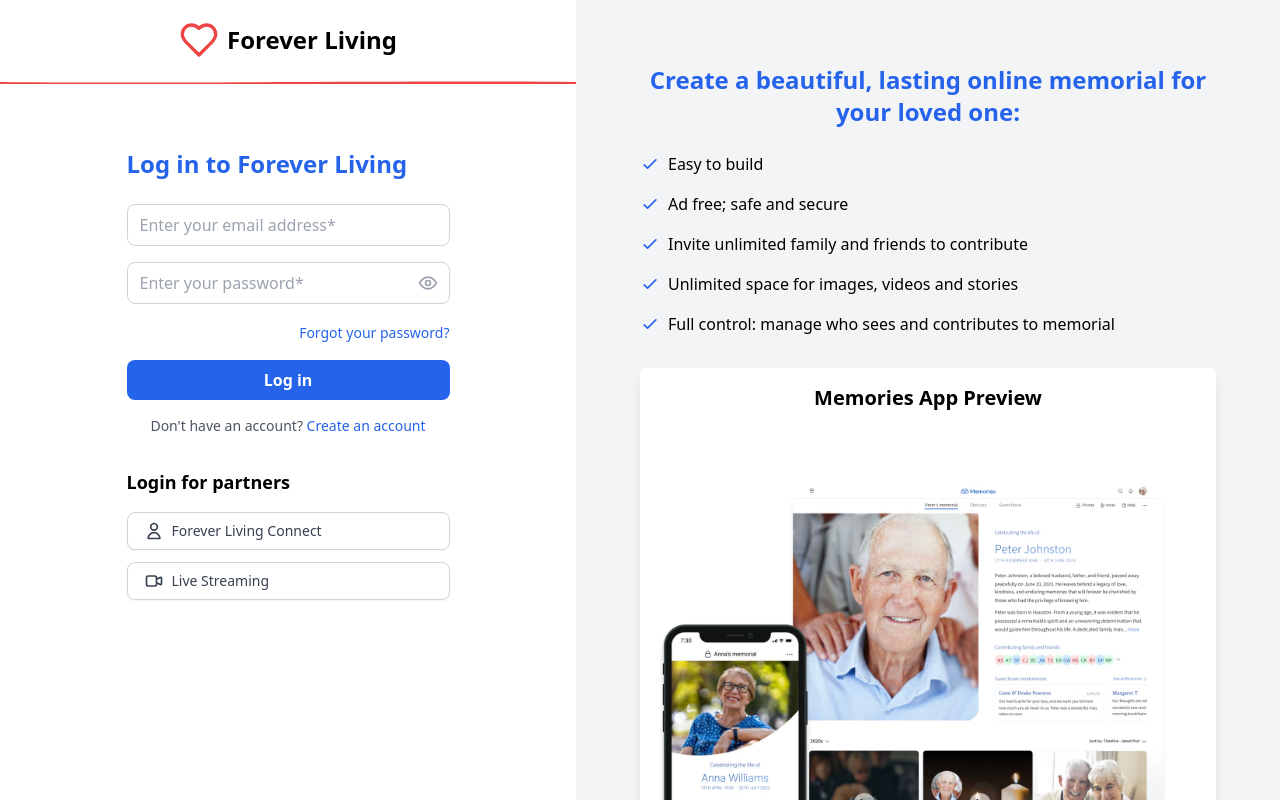
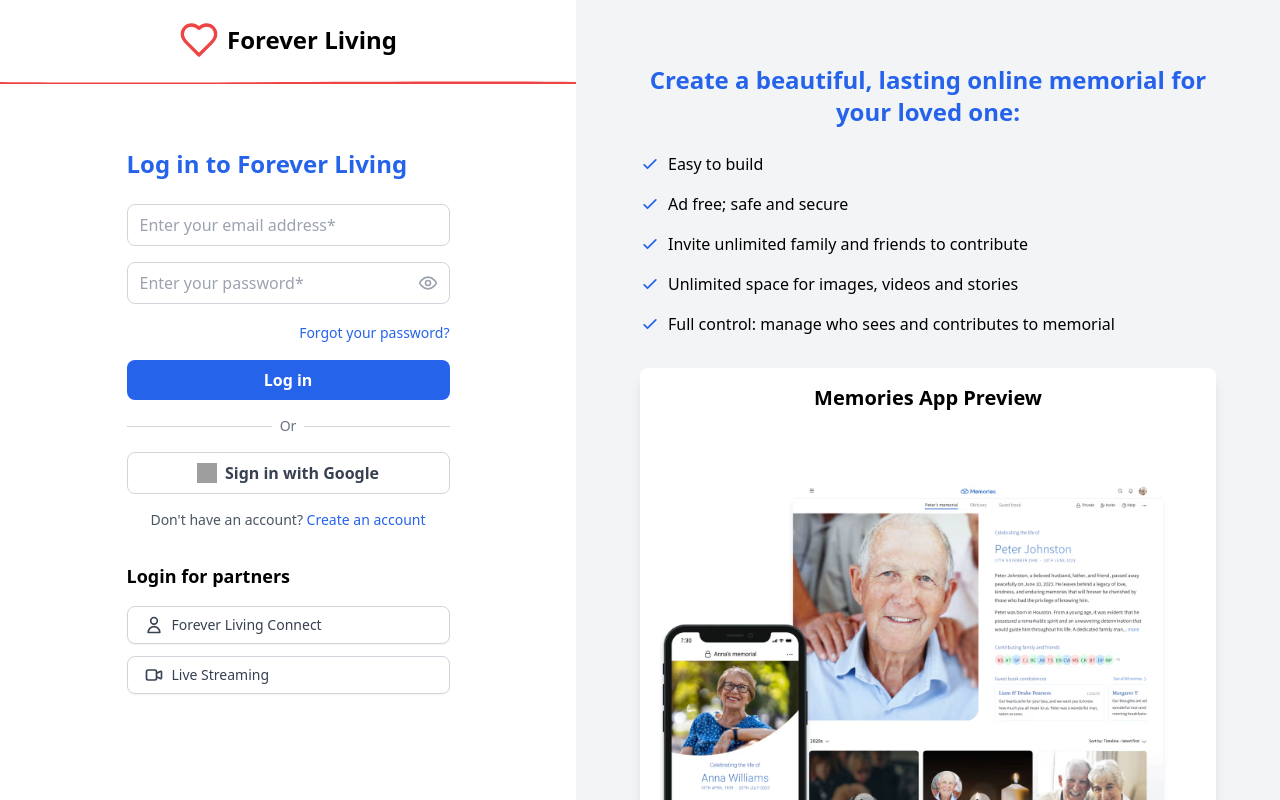
Before and after one commit to stevejford/foreverliving-new, a React (Vite) app: page /login in a window 1280 px wide. Shown: the top 800 px of the page. Built offline with nearby package versions, Linux system fonts and the light colour scheme; no server answers; grey boxes are pictures that could not be loaded.

Commit message:
Remove header from all pages except landing page, add Google sign-in to login page

```diff
--- a/src/components/Header.tsx
+++ b/src/components/Header.tsx
@@ -1,5 +1,5 @@
 import React, { useState, useEffect } from 'react';
-import { Link as RouterLink, useLocation } from 'react-router-dom';
+import { Link as RouterLink, useLocation, useNavigate } from 'react-router-dom';
 import { Heart, LogIn, Menu, X } from 'lucide-react';
 import { useAuth } from '../contexts/AuthContext';
 
@@ -8,6 +8,7 @@ const Header: React.FC = () => {
   const [isMenuOpen, setIsMenuOpen] = useState(false);
   const { currentUser, logout } = useAuth();
   const location = useLocation();
+  const navigate = useNavigate();
 
   useEffect(() => {
     const handleScroll = () => {
@@ -29,16 +30,15 @@ const Header: React.FC = () => {
   const handleLogout = async () => {
     try {
       await logout();
+      navigate('/'); // Redirect to home page after logout
     } catch (error) {
       console.error('Failed to log out', error);
     }
   };
 
-  // Updated condition to check for login page
-  const isLoginPage = location.pathname === '/login' || location.pathname === '/login2';
-
-  if (isLoginPage) {
-    return null; // Don't render the header on login pages
+  // Only render the header on the landing page
+  if (location.pathname !== '/') {
+    return null;
   }
 
   return (
--- a/src/contexts/AuthContext.tsx
+++ b/src/contexts/AuthContext.tsx
@@ -1,28 +1,51 @@
 import React, { createContext, useContext, useState, useEffect } from 'react';
-import { auth } from '../firebase/config'; // Adjust this import based on your Firebase setup
-import { User } from 'firebase/auth';
+import { User, signInWithEmailAndPassword, signOut, signInWithPopup, onAuthStateChanged } from 'firebase/auth';
+import { auth, googleProvider } from '../firebase/config';
 
 interface AuthContextType {
   currentUser: User | null;
+  login: (email: string, password: string) => Promise<void>;
+  logout: () => Promise<void>;
+  loginWithGoogle: () => Promise<void>;
 }
 
-const AuthContext = createContext<AuthContextType>({ currentUser: null });
+const AuthContext = createContext<AuthContextType | undefined>(undefined);
 
-export const useAuth = () => useContext(AuthContext);
+export const useAuth = () => {
+  const context = useContext(AuthContext);
+  if (context === undefined) {
+    throw new Error('useAuth must be used within an AuthProvider');
+  }
+  return context;
+};
 
-export const AuthProvider: React.FC<{ children: React.ReactNode }> = ({ children }) => {
+export const AuthProvider: React.FC = ({ children }) => {
   const [currentUser, setCurrentUser] = useState<User | null>(null);
 
   useEffect(() => {
-    const unsubscribe = auth.onAuthStateChanged(user => {
+    const unsubscribe = onAuthStateChanged(auth, (user) => {
       setCurrentUser(user);
     });
-
     return unsubscribe;
   }, []);
 
+  const login = (email: string, password: string) => {
+    return signInWithEmailAndPassword(auth, email, password);
+  };
+
+  const logout = () => {
+    return signOut(auth);
+  };
+
+  const loginWithGoogle = () => {
+    return signInWithPopup(auth, googleProvider);
+  };
+
   const value = {
-    currentUser
+    currentUser,
+    login,
+    logout,
+    loginWithGoogle,
   };
 
   return <AuthContext.Provider value={value}>{children}</AuthContext.Provider>;
--- a/src/firebase/config.ts
+++ b/src/firebase/config.ts
@@ -1,5 +1,5 @@
 import { initializeApp } from "firebase/app";
-import { getAuth } from "firebase/auth";
+import { getAuth, GoogleAuthProvider } from "firebase/auth";
 import { getAnalytics } from "firebase/analytics";
 import { getFirestore } from "firebase/firestore";
 
@@ -38,3 +38,4 @@ try {
 }
 
 export { app, auth, analytics, db };
+export const googleProvider = new GoogleAuthProvider();
--- a/src/pages/LoginPage2.tsx
+++ b/src/pages/LoginPage2.tsx
@@ -1,7 +1,7 @@
 import React, { useState, useEffect, useRef } from 'react'
 import { EyeIcon, EyeOffIcon, Heart } from 'lucide-react'
 import { Link, useNavigate } from "react-router-dom"
-import { signInWithEmailAndPasswordFunc } from "../firebase/auth"
+import { useAuth } from "../contexts/AuthContext"
 
 export default function LoginPage() {
   const [showPassword, setShowPassword] = useState(false)
@@ -13,6 +13,8 @@ export default function LoginPage() {
   const [password, setPassword] = useState('')
   const [error, setError] = useState<string | null>(null)
   const [isLoading, setIsLoading] = useState(false)
+
+  const { login, loginWithGoogle } = useAuth()
 
   useEffect(() => {
     const updateImageHeight = () => {
@@ -34,11 +36,25 @@ export default function LoginPage() {
     setError(null)
     setIsLoading(true)
     try {
-      await signInWithEmailAndPasswordFunc(email, password)
+      await login(email, password)
       navigate('/create-memorial')
     } catch (err: any) {
       console.error('Error signing in with email and password', err)
       setError(err.message || 'Failed to log in.')
+    } finally {
+      setIsLoading(false)
+    }
+  }
+
+  const handleGoogleSignIn = async () => {
+    setError(null)
+    setIsLoading(true)
+    try {
+      await loginWithGoogle()
+      navigate('/create-memorial')
+    } catch (err: any) {
+      console.error('Error signing in with Google', err)
+      setError(err.message || 'Failed to log in with Google.')
     } finally {
       setIsLoading(false)
     }
@@ -108,6 +124,22 @@ export default function LoginPage() {
               </button>
             </form>
             {error && <p className="mt-2 text-red-500 text-sm">{error}</p>}
+            <div className="mt-4 relative">
+              <div className="absolute inset-0 flex items-center">
+                <div className="w-full border-t border-gray-300"></div>
+              </div>
+              <div className="relative flex justify-center text-sm">
+                <span className="px-2 bg-white text-gray-500">Or</span>
+              </div>
+            </div>
+            <button
+              onClick={handleGoogleSignIn}
+              className="mt-4 w-full bg-white border border-gray-300 text-gray-700 font-bold py-2 px-4 rounded-lg focus:outline-none focus:shadow-outline hover:bg-gray-50 flex items-center justify-center"
+              disabled={isLoading}
+            >
+              <img src="/google-icon.png" alt="Google" className="w-5 h-5 mr-2" />
+              Sign in with Google
+            </button>
             <p className="mt-4 text-sm text-gray-600 text-center">
               Don't have an account? <Link to="/create-account" className="text-blue-600 hover:underline">Create an account</Link>
             </p>
```
